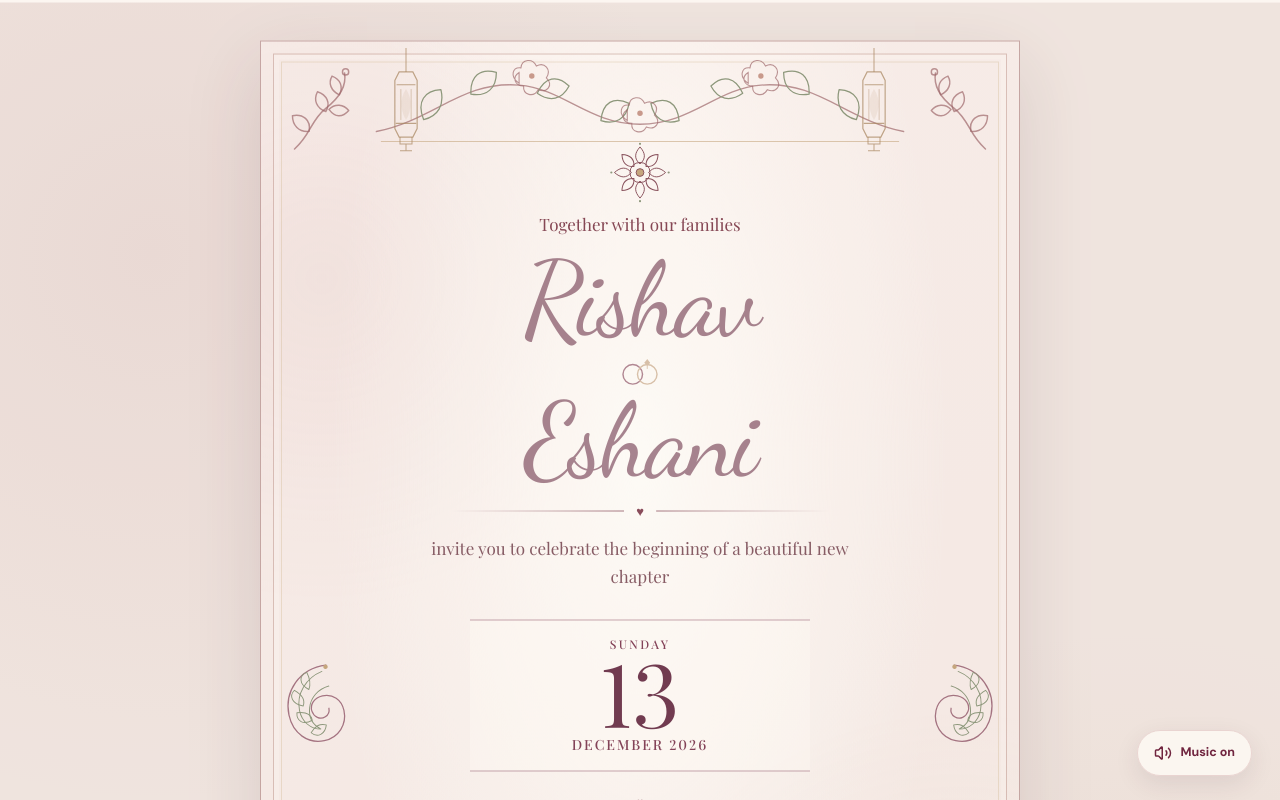
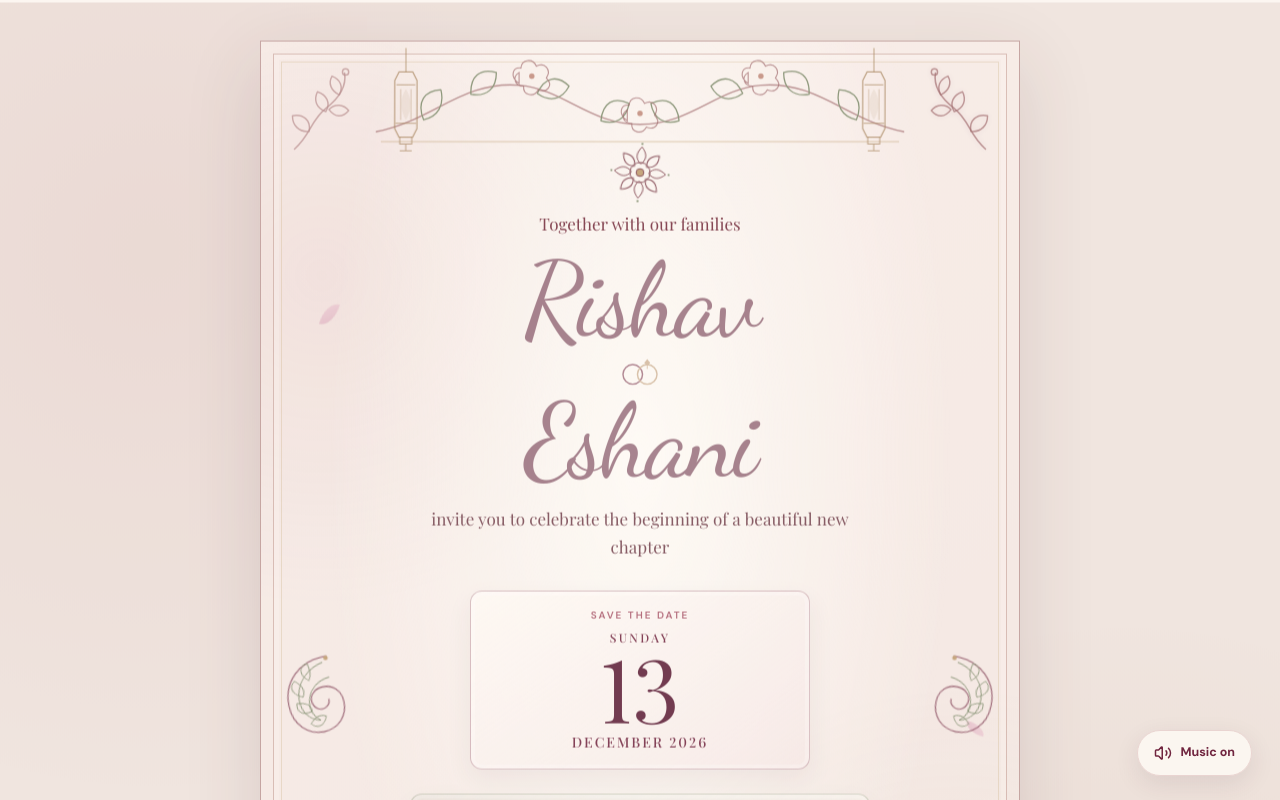
Before and after one commit to rishav-ghosh-98/Engagement-Card, a React (Vite) app: page / in a window 1280 px wide. Both pictures are taken after a click on the button "Unseal invitation". Shown: the top 800 px of the page. Built offline with nearby package versions, Linux system fonts and the light colour scheme; a web font is replaced by a local one.

Commit message:
Style changes

```diff
--- a/src/App.jsx
+++ b/src/App.jsx
@@ -84,6 +84,54 @@ function LotusMotif({ className }) {
   );
 }
 
+function HeritageScene() {
+  return (
+    <svg className="poster__heritage-scene" viewBox="0 0 760 200" fill="none" aria-hidden="true" preserveAspectRatio="xMidYMax meet">
+      <g className="heritage-scene__palace" strokeLinejoin="round">
+        <path d="M264 190v-70l116-49 116 49v70H264Z" fill="#f6e7dc" stroke="#986071" strokeWidth="2" />
+        <path d="m250 121 130-57 130 57-15 9-115-50-115 50-15-9Z" fill="#b98268" stroke="#986071" strokeWidth="2" />
+        <path d="M303 117V86l77-49 77 49v31" fill="#ead1bd" stroke="#986071" strokeWidth="2" />
+        <path d="M337 86V55l43-34 43 34v31" fill="#a85a68" stroke="#70253f" strokeWidth="2" />
+        <path d="M369 25c0-8 5-13 11-19 6 6 11 11 11 19h-22Z" fill="#bd996b" stroke="#70253f" strokeWidth="1.5" />
+        <path d="M348 117v-25l32-21 32 21v25" fill="#f8ece8" stroke="#bd996b" strokeWidth="2" />
+        <path d="M335 190v-37a45 45 0 0 1 90 0v37" fill="#70253f" stroke="#bd996b" strokeWidth="2" />
+        <path d="M354 190v-34a26 26 0 0 1 52 0v34" fill="#f2dfd3" stroke="#bd996b" strokeWidth="1.5" />
+        <path d="M282 132v48m18-48v48m160-48v48m18-48v48" stroke="#bd996b" strokeWidth="3" />
+        <path d="M278 129h24m156 0h24M347 119h66" stroke="#70253f" strokeWidth="2" />
+        <circle className="heritage-scene__lamp" cx="291" cy="139" r="4" fill="#d7a866" />
+        <circle className="heritage-scene__lamp" cx="469" cy="139" r="4" fill="#d7a866" />
+        <path d="M380 7v9m-6-4h12" stroke="#bd996b" strokeWidth="2" strokeLinecap="round" />
+      </g>
+      <g transform="translate(32 0)">
+        <g className="heritage-scene__elephant">
+          <ellipse cx="112" cy="151" rx="60" ry="37" fill="#9aa88d" stroke="#685260" strokeWidth="2" />
+          <ellipse cx="164" cy="132" rx="29" ry="33" fill="#a5b095" stroke="#685260" strokeWidth="2" />
+          <path d="M151 119c-17-23-40-13-37 8 2 17 18 24 33 14" fill="#87977d" stroke="#685260" strokeWidth="2" />
+          <path className="heritage-scene__trunk" d="M187 140c15 8 16 24 8 36-4 7-12 9-19 5" stroke="#685260" strokeWidth="10" strokeLinecap="round" />
+          <path d="M185 145c9 1 14 6 15 13" stroke="#f6e7dc" strokeWidth="3" strokeLinecap="round" />
+          <circle cx="174" cy="124" r="2.5" fill="#4a3443" />
+          <path d="M72 169v22m33-18v18m32-20v20" stroke="#685260" strokeWidth="13" strokeLinecap="round" />
+          <path d="M55 139c34-20 68-23 111-8l-7 37c-38-11-70-8-97 7l-7-36Z" fill="#a9586b" stroke="#bd996b" strokeWidth="2" />
+          <path d="m76 139 8 8-8 8-8-8 8-8Zm30-7 8 8-8 8-8-8 8-8Zm30 4 8 8-8 8-8-8 8-8Z" fill="#e5c992" />
+          <path d="m151 101 13-13 13 13m-26 0h26" stroke="#bd996b" strokeWidth="3" strokeLinecap="round" strokeLinejoin="round" />
+        </g>
+      </g>
+      <g className="heritage-scene__garden" stroke="#7c8969" strokeWidth="2" strokeLinecap="round">
+        <path d="M0 193h760" stroke="#bd996b" />
+        <path d="M4 191c18-21 33-23 47-15m-30 18c16-34 29-39 42-38m-10 37c13-23 27-29 42-27m-33 28c21-15 39-16 54-9" />
+        <path d="M210 192c12-24 25-32 40-30m-21 30c11-36 25-42 41-42m-23 42c17-25 31-31 47-29m-27 29c16-14 32-17 47-12" />
+        <path d="M518 192c13-25 28-33 44-28m-25 28c11-35 26-40 41-39m-20 39c15-24 30-29 44-27m-25 27c19-15 35-17 51-12" />
+      </g>
+      <g className="heritage-scene__flowers">
+        <path d="M221 181c-9-9-6-17 2-17 0-9 10-11 14-3 8-4 14 4 9 11 7 7 0 14-8 10-4 8-14 5-14-3-8 0-10-7-3-11Z" fill="#c88783" stroke="#f3dfcf" strokeWidth="1.5" />
+        <circle cx="233" cy="176" r="3" fill="#d7a866" />
+        <path d="M520 185c-8-8-5-15 2-15 0-8 9-10 12-3 7-4 13 4 8 10 6 6 0 13-7 9-4 7-13 4-13-3-7 0-9-6-2-10Z" fill="#c88783" stroke="#f3dfcf" strokeWidth="1.5" />
+        <circle cx="530" cy="179" r="3" fill="#d7a866" />
+      </g>
+    </svg>
+  );
+}
+
 function FloralGarland({ className }) {
   return (
     <svg className={className} viewBox="0 0 600 110" fill="none" aria-hidden="true">
@@ -101,6 +149,16 @@ function FloralGarland({ className }) {
       </g>
       <path d="M15 99h570" stroke="#bd996b" strokeWidth="1" opacity=".65" />
     </svg>
+  );
+}
+
+function FloatingPetals({ className }) {
+  return (
+    <div className={className} aria-hidden="true">
+      <span className="petal petal--one" />
+      <span className="petal petal--two" />
+      <span className="petal petal--three" />
+    </div>
   );
 }
 
@@ -134,8 +192,11 @@ function InvitationCover({ onOpen, isOpening, prefersReducedMotion }) {
             <span>R <i>&amp;</i> E</span>
             <span className="cover__seal-star" aria-hidden="true">✦</span>
           </button>
+          <PaisleyMotif className="cover__paisley cover__paisley--left" />
+          <PaisleyMotif className="cover__paisley cover__paisley--right" />
         </motion.div>
       </motion.div>
+      <FloatingPetals className="cover__petals" />
     </motion.main>
   );
 }
@@ -150,6 +211,7 @@ function Invitation() {
   return (
     <motion.div className="site site--poster" initial={{ opacity: 0, y: 18 }} animate={{ opacity: 1, y: 0 }} transition={{ duration: 0.8 }}>
       <main className="invitation-poster" id="top">
+        <FloatingPetals className="poster__petals" />
         <FloralGarland className="poster__garland poster__garland--top" />
         <PaisleyMotif className="poster__paisley poster__paisley--left" />
         <PaisleyMotif className="poster__paisley poster__paisley--right" />
@@ -167,28 +229,27 @@ function Invitation() {
             <RingMotif className="poster__rings" />
             <span>{weddingData.couple.bride.name}</span>
           </motion.h1>
-          <div className="poster__rule" aria-hidden="true"><span>♥</span></div>
           <p className="poster__invitation">invite you to celebrate the beginning of a beautiful new chapter</p>
 
           <div className="poster__date">
             <div className="poster__date-copy">
+              <span className="poster__date-label">Save the date</span>
               <span className="poster__weekday">{weekday}</span>
               <strong className="poster__day">{day}</strong>
               <span className="poster__month-year">{monthYear}</span>
             </div>
           </div>
 
-          <div className="poster__rule poster__rule--venue" aria-hidden="true"><span>♥</span></div>
           <section className="poster__venue" id="details">
             <span className="poster__venue-label">Venue</span>
             <h2>{venue.name}</h2>
             <p>{venue.address}</p>
             <a href={venue.mapUrl} target="_blank" rel="noreferrer">View directions <span>↗</span></a>
           </section>
-          <div className="poster__rule poster__rule--blessing" aria-hidden="true"><span>♥</span></div>
           <p className="poster__blessing">Your presence will grace us with joy on this blessed day!</p>
           <RangoliMotif className="poster__closing-motif" />
         </div>
+        <HeritageScene />
         <LotusMotif className="poster__lotus" />
       </main>
     </motion.div>
--- a/src/styles/engagement.css
+++ b/src/styles/engagement.css
@@ -1186,26 +1186,9 @@ body, .site { background: var(--paper); color: var(--ink); }
   margin: 9px 0 7px;
   color: var(--rose-deep);
 }
-.poster__rule {
-  display: flex;
-  align-items: center;
-  gap: 12px;
-  width: min(84%, 380px);
-  margin: 24px auto 16px;
-  color: #773142;
-}
-.poster__rule::before,
-.poster__rule::after {
-  content: '';
-  flex: 1;
-  height: 1px;
-  background: linear-gradient(90deg, transparent, rgba(111,39,57,.72));
-}
-.poster__rule::after { transform: scaleX(-1); }
-.poster__rule span { font-size: 13px; line-height: 1; }
 .poster__invitation {
   max-width: 440px;
-  margin: 0 auto;
+  margin: 24px auto 0;
   color: #74434e;
   font: italic 17px/1.65 var(--serif);
 }
@@ -1213,11 +1196,21 @@ body, .site { background: var(--paper); color: var(--ink); }
   width: min(100%, 340px);
   margin: 30px auto 0;
   padding: 16px 18px;
-  border-block: 1px solid rgba(112,37,63,.46);
-  background: rgba(255,250,245,.3);
+  border: 1px solid rgba(112,37,63,.28);
+  border-radius: 12px;
+  background: linear-gradient(145deg, rgba(255,250,245,.82), rgba(244,227,227,.56));
+  box-shadow: 0 10px 26px rgba(67,39,51,.07), inset 0 0 0 4px rgba(255,255,255,.22);
   color: var(--ink);
 }
-.poster__date-copy { display: grid; justify-items: center; gap: 1px; }
+.poster__date-copy { display: grid; justify-items: center; gap: 3px; }
+.poster__date-label {
+  margin-bottom: 4px;
+  color: var(--rose);
+  font-size: 10px;
+  font-weight: 600;
+  letter-spacing: .2em;
+  text-transform: uppercase;
+}
 .poster__weekday {
   color: var(--rose-deep);
   font: 500 12px/1.2 var(--serif);
@@ -1238,13 +1231,21 @@ body, .site { background: var(--paper); color: var(--ink); }
   font-variant-numeric: lining-nums tabular-nums;
   font-feature-settings: "lnum" 1, "tnum" 1;
 }
-.poster__rule--venue { margin-top: 24px; }
 .poster__venue-label {
   color: var(--rose-deep);
   font-size: 10px;
   font-weight: 600;
   letter-spacing: .24em;
   text-transform: uppercase;
+}
+.poster__venue {
+  width: min(100%, 460px);
+  margin: 24px auto 0;
+  padding: 18px 22px 14px;
+  border: 1px solid rgba(124,137,105,.34);
+  border-radius: 12px;
+  background: linear-gradient(145deg, rgba(124,137,105,.1), rgba(255,250,245,.72));
+  box-shadow: 0 10px 26px rgba(67,39,51,.06), inset 0 0 0 4px rgba(255,255,255,.2);
 }
 .poster__venue h2 {
   max-width: 420px;
@@ -1273,12 +1274,10 @@ body, .site { background: var(--paper); color: var(--ink); }
   text-transform: uppercase;
 }
 .poster__venue a span { color: var(--rose); }
-.poster__rule--blessing { margin-top: 20px; margin-bottom: 12px; }
 .poster__blessing {
   max-width: 430px;
-  margin: 0 auto;
+  margin: 24px auto 0;
   padding: 13px clamp(12px, 3vw, 28px);
-  border-inline: 1px solid rgba(112,37,63,.24);
   background: linear-gradient(90deg, transparent, rgba(169,88,107,.13), transparent);
   color: var(--rose-deep);
   font-size: clamp(10px, 1.8vw, 12px);
@@ -1344,3 +1343,182 @@ body, .site { background: var(--paper); color: var(--ink); }
   .poster__closing-motif { width: 44px; height: 44px; margin-top: 20px; }
   .poster__lotus { right: 16px; bottom: 16px; width: 112px; }
 }
+
+.cover__petals,
+.poster__petals {
+  position: absolute;
+  inset: 0;
+  overflow: hidden;
+  pointer-events: none;
+}
+.cover__petals { z-index: 0; }
+.poster__petals { z-index: 1; }
+.poster__petals .petal--one { top: 21%; left: 7%; }
+.poster__petals .petal--two { top: 54%; right: 7%; }
+.poster__petals .petal--three { top: 78%; left: 14%; }
+
+.cover__motif,
+.poster__corner {
+  animation: motif-glimmer 7s ease-in-out infinite;
+}
+.cover__motif--top-right,
+.poster__corner--top-right { animation-delay: -2s; }
+.cover__motif--bottom-left,
+.poster__corner--bottom-left { animation-delay: -4s; }
+.cover__motif--bottom-right,
+.poster__corner--bottom-right { animation-delay: -6s; }
+
+.cover__paisley,
+.poster__paisley {
+  animation: motif-float 8s ease-in-out infinite;
+}
+.cover__paisley {
+  position: absolute;
+  z-index: 1;
+  top: 50%;
+  width: 58px;
+  color: rgba(112,37,63,.8);
+  transform: translateY(-50%);
+  pointer-events: none;
+}
+.cover__paisley--left { left: 34px; transform: translateY(-50%) rotate(-12deg); }
+.cover__paisley--right { right: 34px; transform: translateY(-50%) scaleX(-1) rotate(-12deg); animation-delay: -4s; }
+
+.cover__rangoli {
+  animation: cover-rangoli-turn 36s linear infinite;
+}
+.cover__seal-star {
+  transform-origin: center;
+  animation: seal-sparkle 3.6s ease-in-out infinite;
+}
+.poster__garland {
+  animation: garland-float 9s ease-in-out infinite;
+}
+.poster__lantern {
+  transform-origin: top center;
+  animation: lantern-sway 6s ease-in-out infinite;
+}
+.poster__lantern--right { animation-direction: reverse; }
+.poster__crest,
+.poster__closing-motif {
+  transform-origin: center;
+  animation: poster-rangoli-turn 40s linear infinite;
+}
+.poster__closing-motif { animation-direction: reverse; }
+.poster__lotus {
+  transform-origin: bottom center;
+  animation: motif-float 7s ease-in-out infinite;
+}
+
+@keyframes motif-glimmer {
+  0%, 100% { opacity: .68; filter: drop-shadow(0 0 0 rgba(112,37,63,0)); }
+  50% { opacity: .98; filter: drop-shadow(0 0 4px rgba(112,37,63,.2)); }
+}
+@keyframes motif-float {
+  0%, 100% { translate: 0 0; }
+  50% { translate: 0 -7px; }
+}
+@keyframes cover-rangoli-turn {
+  from { transform: translateX(-50%) rotate(0); }
+  to { transform: translateX(-50%) rotate(360deg); }
+}
+@keyframes poster-rangoli-turn {
+  from { transform: rotate(0); }
+  to { transform: rotate(360deg); }
+}
+@keyframes seal-sparkle {
+  0%, 100% { opacity: .72; transform: scale(.9) rotate(0); }
+  50% { opacity: 1; transform: scale(1.2) rotate(18deg); }
+}
+@keyframes garland-float {
+  0%, 100% { translate: 0 0; }
+  50% { translate: 0 4px; }
+}
+@keyframes lantern-sway {
+  0%, 100% { transform: rotate(0); }
+  50% { transform: rotate(2deg); }
+}
+
+@media (max-width: 480px) {
+  .cover__paisley { width: 42px; }
+  .cover__paisley--left { left: 20px; }
+  .cover__paisley--right { right: 20px; }
+}
+
+.poster__heritage-scene {
+  position: absolute;
+  z-index: 1;
+  bottom: 0;
+  left: 0;
+  width: 100%;
+  height: clamp(120px, 24vw, 180px);
+  pointer-events: none;
+  animation: scene-arrive 1.2s cubic-bezier(.2,.8,.2,1) both;
+}
+.heritage-scene__palace {
+  transform-box: fill-box;
+  transform-origin: center bottom;
+  animation: palace-appear 1.4s ease-out both;
+}
+.heritage-scene__elephant {
+  transform-box: fill-box;
+  transform-origin: center bottom;
+  animation: elephant-bob 4.4s ease-in-out infinite;
+}
+.heritage-scene__trunk {
+  transform-box: fill-box;
+  transform-origin: 0 15%;
+  animation: trunk-sway 3.2s ease-in-out infinite;
+}
+.heritage-scene__lamp {
+  transform-box: fill-box;
+  transform-origin: center;
+  animation: lamp-flicker 2.8s ease-in-out infinite;
+}
+.heritage-scene__lamp + .heritage-scene__lamp { animation-delay: -1.4s; }
+.heritage-scene__flowers > path {
+  transform-box: fill-box;
+  transform-origin: center bottom;
+  animation: flower-bloom 4.8s ease-in-out infinite;
+}
+.heritage-scene__flowers > path:nth-of-type(2) { animation-delay: -2.4s; }
+.heritage-scene__garden { animation: garden-sway 6.5s ease-in-out infinite; }
+.poster__lotus {
+  right: 18px;
+  bottom: 10px;
+  width: clamp(90px, 16vw, 132px);
+}
+
+@keyframes scene-arrive {
+  from { opacity: 0; translate: 0 18px; }
+  to { opacity: 1; translate: 0 0; }
+}
+@keyframes palace-appear {
+  from { opacity: .45; transform: translateY(8px) scale(.97); }
+  to { opacity: 1; transform: translateY(0) scale(1); }
+}
+@keyframes elephant-bob {
+  0%, 100% { transform: translateY(0); }
+  50% { transform: translateY(-3px); }
+}
+@keyframes trunk-sway {
+  0%, 100% { transform: rotate(0); }
+  50% { transform: rotate(4deg); }
+}
+@keyframes lamp-flicker {
+  0%, 100% { opacity: .55; transform: scale(.85); }
+  50% { opacity: 1; transform: scale(1.25); }
+}
+@keyframes flower-bloom {
+  0%, 100% { transform: scale(.96); }
+  50% { transform: scale(1.06); }
+}
+@keyframes garden-sway {
+  0%, 100% { translate: 0 0; }
+  50% { translate: 0 -2px; }
+}
+
+@media (max-width: 600px) {
+  .poster__heritage-scene { height: 128px; }
+  .poster__lotus { width: 96px; right: 14px; bottom: 10px; }
+}
```
